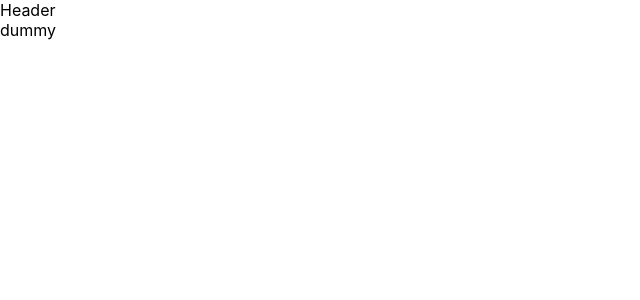
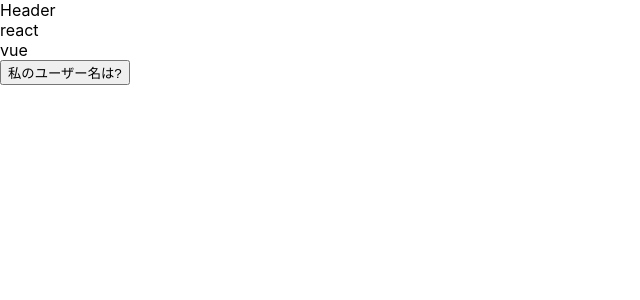
Before and after one commit to kyogen-hekii/anki-note-app, a React app: page / in a window 1280 px wide. Shown: the top 300 px of the page, without its empty margins (0-640 px from the left). Built offline with nearby package versions, Linux system fonts and the light colour scheme.

Commit message:
一旦、path='/'をHomePageに変更

```diff
--- a/src/App.tsx
+++ b/src/App.tsx
@@ -22,7 +22,7 @@
           <Route exact path="/register" component={DummyPage} />
         </Switch>
         <Switch>
-          <Route exact path="/" component={DummyPage} />
+          <Route exact path="/" component={HomePage} />
         </Switch>
         <Switch>
           <Route exact path="/home" component={HomePage} />
```
